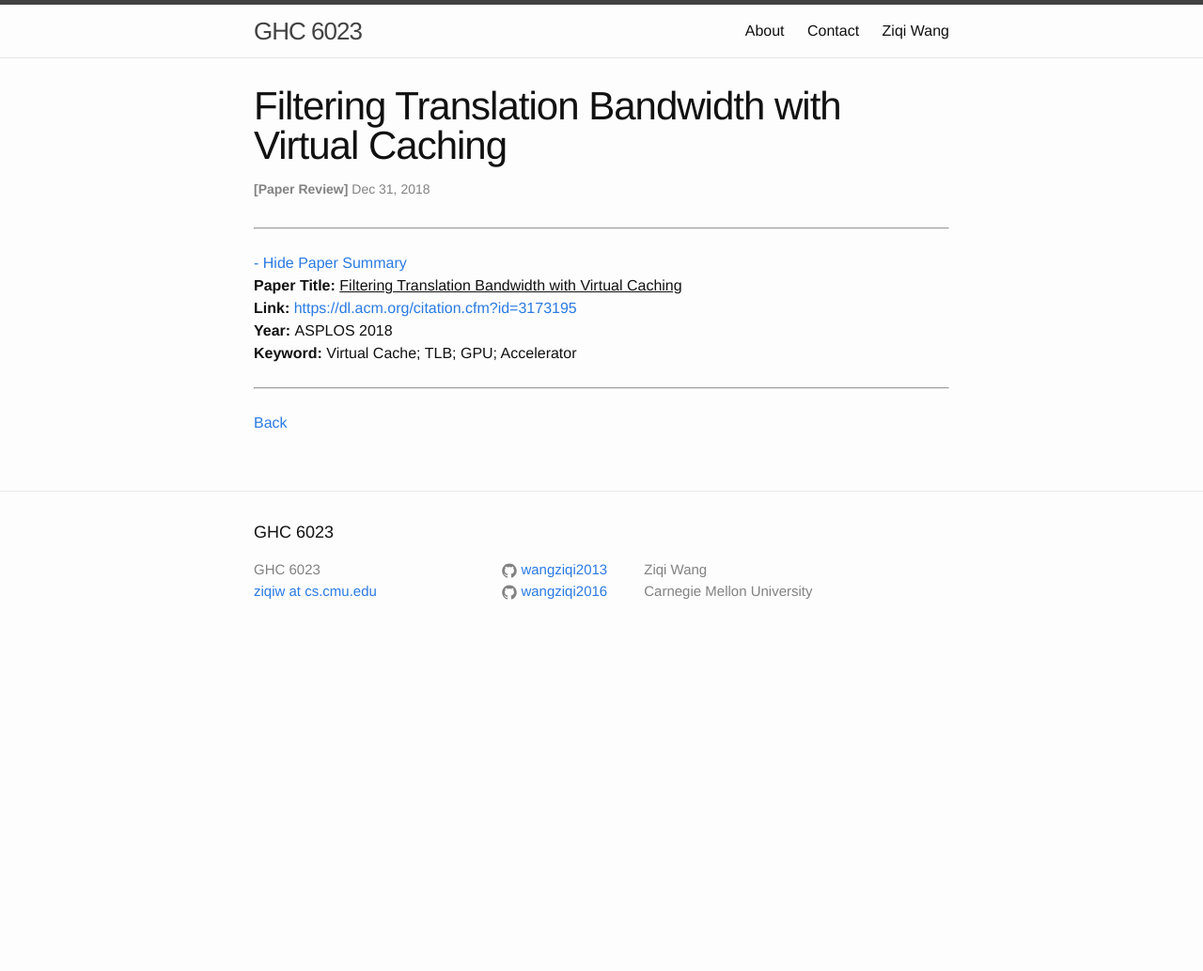
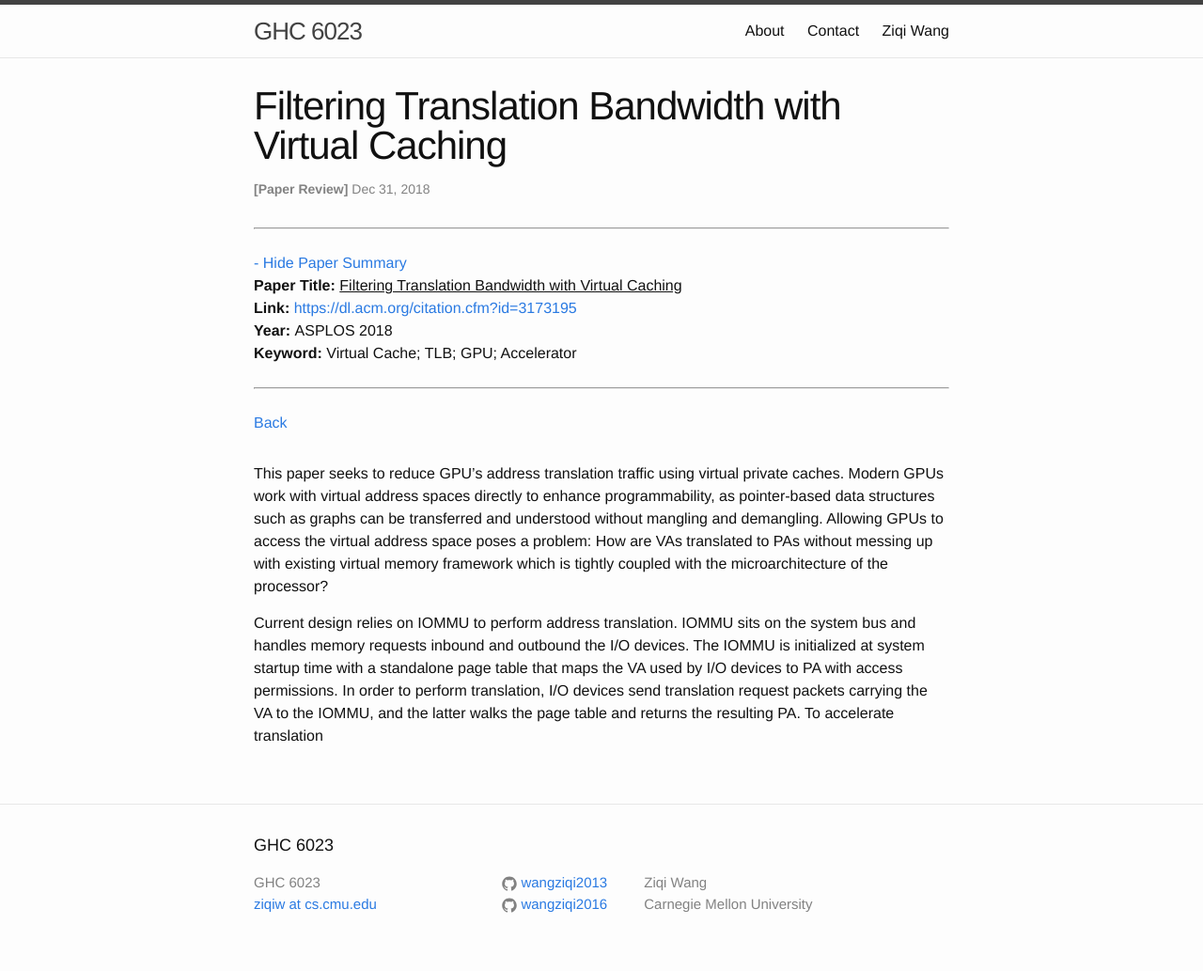
Before and after one commit to wangziqi2013/wangziqi2013.github.io, a Jekyll site: the page built from _posts/2018-12-30-filtering-translation-bandwidth-with-virtual-caching.markdown, in a window 1280 px wide. Shown: the whole page at 94% size. Built offline with Jekyll 4.4.1, drawn with Linux system fonts in a browser that asks for light colours; before the commit the page ends 900 px from its top, so only the background shows below that.

Commit message:
Finish first paragraph

```diff
--- a/_posts/2018-12-30-filtering-translation-bandwidth-with-virtual-caching.markdown
+++ b/_posts/2018-12-30-filtering-translation-bandwidth-with-virtual-caching.markdown
@@ -12,3 +12,15 @@ htm_cd:
 htm_cr:
 version_mgmt:
 ---
+
+This paper seeks to reduce GPU's address translation traffic using virtual private caches. Modern GPUs work with
+virtual address spaces directly to enhance programmability, as pointer-based data structures such as graphs can be
+transferred and understood without mangling and demangling. Allowing GPUs to access the virtual address space poses a
+problem: How are VAs translated to PAs without messing up with existing virtual memory framework which is tightly coupled
+with the microarchitecture of the processor?
+
+Current design relies on IOMMU to perform address translation. IOMMU sits on the system bus and handles memory requests
+inbound and outbound the I/O devices. The IOMMU is initialized at system startup time with a standalone page table that
+maps the VA used by I/O devices to PA with access permissions. In order to perform translation, I/O devices send translation
+request packets carrying the VA to the IOMMU, and the latter walks the page table and returns the resulting PA. To accelerate
+translation
```
